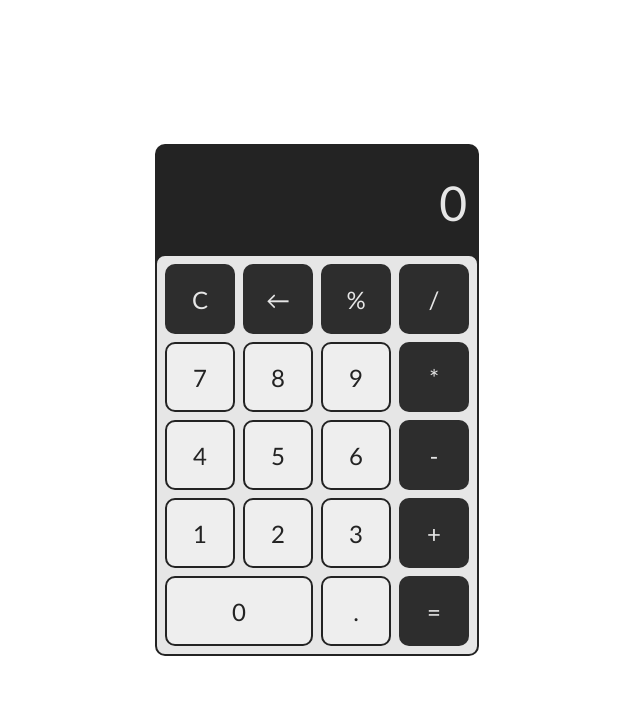
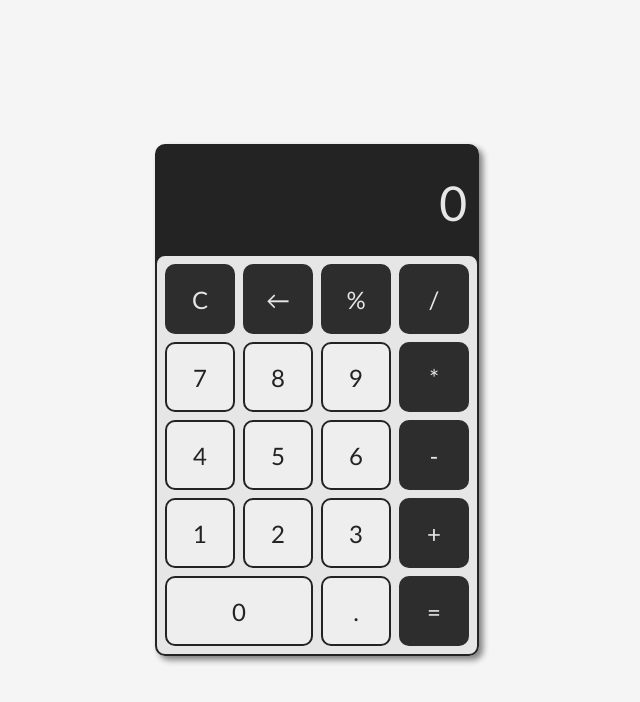
Before and after one commit to Samichpower/odin-calculator-v2, a plain HTML site: page index.html in a window 1280 px wide. Shown: the whole page, without its empty margins (323-963 px from the left). Drawn offline with Linux system fonts and the light colour scheme.

Commit message:
Add shadow to the calculator

```diff
--- a/styles.css
+++ b/styles.css
@@ -7,6 +7,7 @@
 
 body {
   height: 100vh;
+  background-color: whitesmoke;
   display: flex;
   align-items: center;
   justify-content: center;
@@ -14,6 +15,11 @@ body {
 
 .button-container div {
   display: flex;
+}
+
+.calculator {
+  border-radius: 10px;
+  box-shadow: 4px 4px 6px gray;
 }
 
 #num-display {
```
